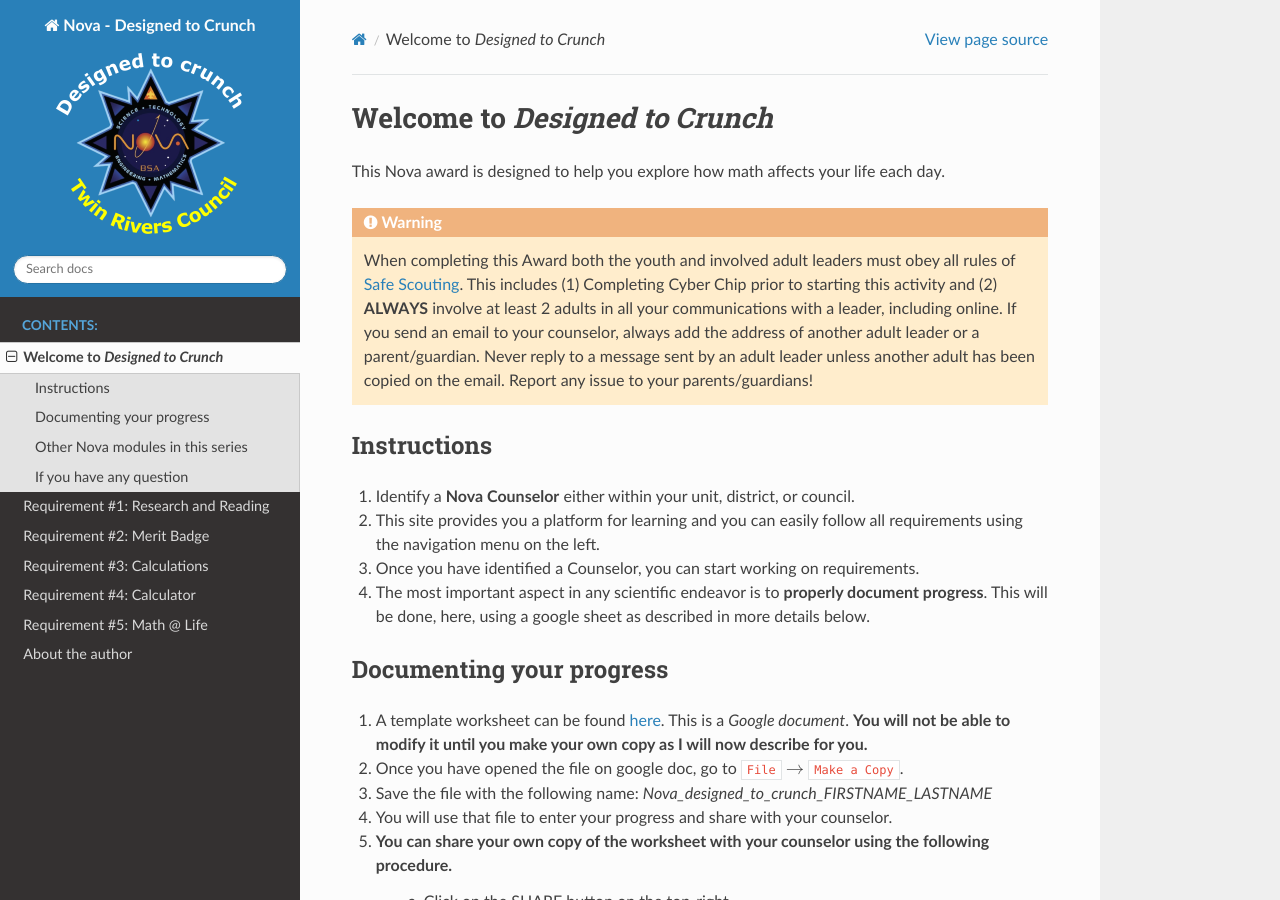
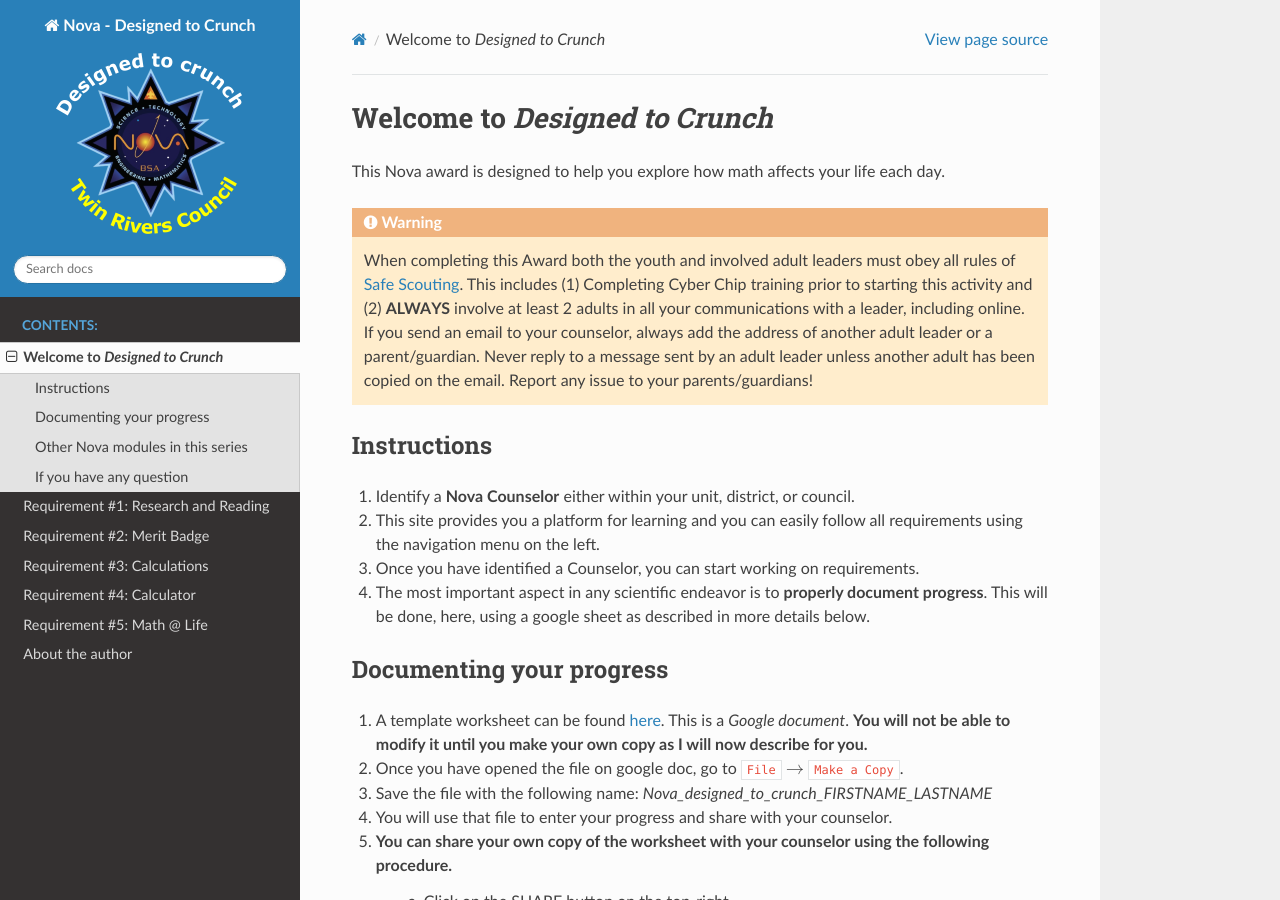
Before and after one commit to meuniv/NovaDTC, a Sphinx documentation site: the page built from source/introduction.rst, in a window 1280 px wide and 900 px high. Built offline with Sphinx 7.4.7 and the Read the Docs theme 2.0.0, drawn with Linux system fonts in a browser that asks for light colours.

Commit message:
Update introduction.rst

```diff
--- a/source/introduction.rst
+++ b/source/introduction.rst
@@ -5,7 +5,7 @@
 
 This Nova award is designed to help you explore how math affects your life each day.
 
-.. warning:: When completing this Award both the youth and involved adult leaders must obey all rules of `Safe Scouting <https://www.scouting.org/health-and-safety/gss/>`_. This includes (1) Completing Cyber Chip prior to starting this activity and (2) **ALWAYS** involve at least 2 adults in all your communications with a leader, including online. If you send an email to your counselor, always add the address of another adult leader or a parent/guardian. Never reply to a message sent by an adult leader unless another adult has been copied on the email. Report any issue to your parents/guardians!
+.. warning:: When completing this Award both the youth and involved adult leaders must obey all rules of `Safe Scouting <https://www.scouting.org/health-and-safety/gss/>`_. This includes (1) Completing Cyber Chip training prior to starting this activity and (2) **ALWAYS** involve at least 2 adults in all your communications with a leader, including online. If you send an email to your counselor, always add the address of another adult leader or a parent/guardian. Never reply to a message sent by an adult leader unless another adult has been copied on the email. Report any issue to your parents/guardians!
 
 Instructions
 ------------
```
